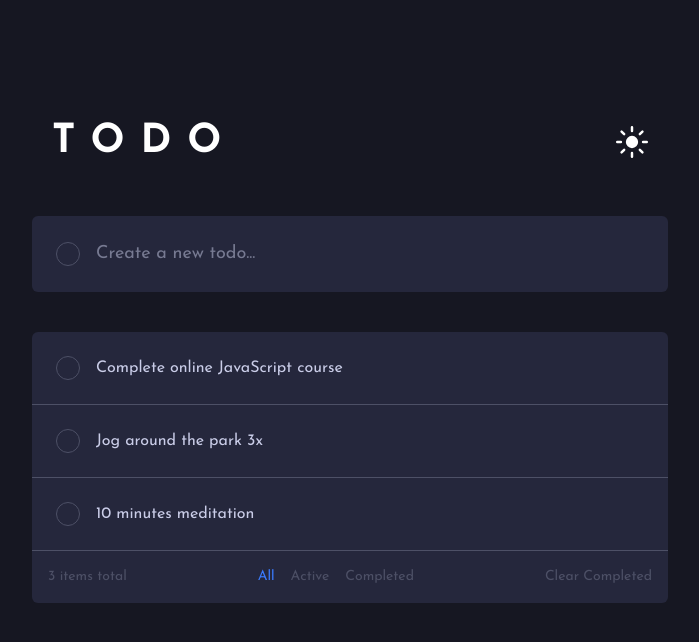
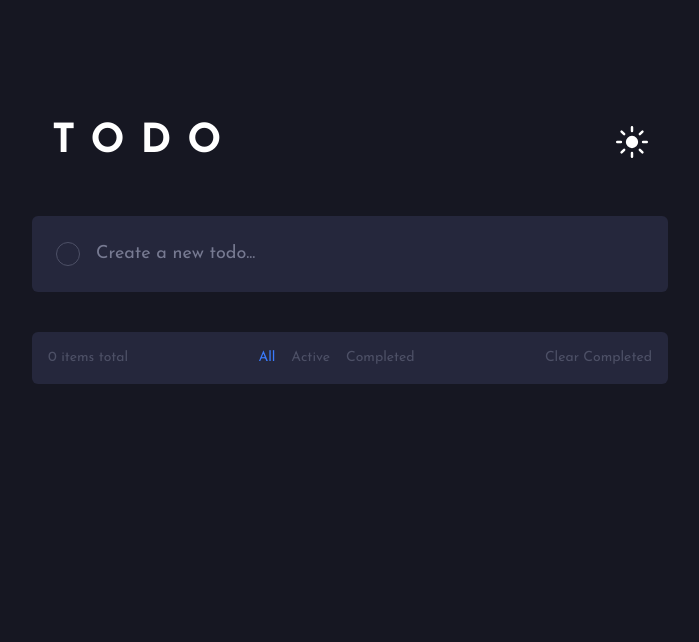
Before and after one commit to Kaue-Mota/ToDoList, a React (Vite) app: page / in a window 1280 px wide. Shown: the top 642 px of the page, without its empty margins (290-989 px from the left). Built offline with nearby package versions, Linux system fonts and the light colour scheme.

Commit message:
feat: Implement Todo functionality with add and toggle features, and enhance TodoList component

```diff
--- a/src/App.tsx
+++ b/src/App.tsx
@@ -2,24 +2,78 @@ import ToDoHeader from "./components/TodoHeader";
 import TodoForm from "./components/TodoForm";
 import TodoList from "./components/TodoList";
 import { TodoContainer } from "./components/TodoContainer";
+import { useState, type FormEvent } from "react";
+
+export interface Todo {
+  id: number;
+  text: string;
+  completed: boolean;
+}
+
+function App() {
+  const [todoList, setTodoList] = useState<Todo[]>([]);
+  const [filter, setFilter] = useState<"all" | "active" | "completed">("all");
+
+  const addTodo = (event: FormEvent<HTMLFormElement>) => {
+    event.preventDefault();
+
+    const formData = new FormData(event.currentTarget);
+    const todoItem = formData.get("todo") as string;
+
+    console.log(todoItem);
+
+    if (!todoItem.trim()) return;
+
+    setTodoList((prev) => [
+      ...prev,
+      {
+        id: Date.now(),
+        text: todoItem,
+        completed: false,
+      },
+    ]);
+
+    event.currentTarget.reset();
+  };
 
 
+  const toggleTodoCompleted = (id: number) => {
+    console.log(id);
+    const newTodoList = todoList.map((todo) => {
+      if (id === todo.id) {
+        const completed = !todo.completed;
 
+        return {
+          ...todo,
+          completed,
+        };
+      }
 
-function App() {
+      return todo;
+    });
+    setTodoList(newTodoList);
+  };
+
+    const filteredTodos =  todoList.filter(todo => {
+      if(filter === "active") return !todo.completed
+      if(filter === "completed") return todo.completed
+      return true
+    })
 
   return (
     <>
       <TodoContainer>
+        <ToDoHeader />
 
-            <ToDoHeader />
+        <TodoForm addTodo={addTodo} />
 
-            <TodoForm />
-
-            <TodoList />
-
+        <TodoList
+          todoList={filteredTodos}
+          toggleTodoCompleted={toggleTodoCompleted}
+          setFilter={setFilter}
+          filter={filter}
+        />
       </TodoContainer>
-
     </>
   );
 }
--- a/src/components/TodoForm/index.tsx
+++ b/src/components/TodoForm/index.tsx
@@ -1,11 +1,17 @@
-import { useContext } from "react";
+import { useContext, type FormEvent } from "react";
 import { ThemeContext } from "../../contexts/ThemeContext";
 import { themeConfig } from "../../contexts/theme";
 
-const TodoForm = () => {
+interface TodoInputProps {
+  addTodo: (event : FormEvent<HTMLFormElement>) => void
+}
+
+const TodoForm = ({addTodo}: TodoInputProps) => {
+
     const { theme } = useContext(ThemeContext);
+
   return (
-    <form className="relative mb-10 ">
+    <form className="relative mb-10 " onSubmit={addTodo}>
       <span className={`absolute w-6 h-6 border ${themeConfig[theme].todo.borderColor} top-1/2 transform -translate-y-1/2 rounded-full left-6`}></span>
 
       <input
--- a/src/components/TodoHeader/index.tsx
+++ b/src/components/TodoHeader/index.tsx
@@ -6,7 +6,7 @@ import {useContext} from "react";
 const ToDoHeader = () => {
   const { theme, toggleTheme } = useContext(ThemeContext);
 
-  console.log(themeConfig[theme]);
+
 
 
   return (
--- a/src/components/TodoList/index.tsx
+++ b/src/components/TodoList/index.tsx
@@ -1,35 +1,30 @@
 import { useContext } from "react";
 import { ThemeContext } from "../../contexts/ThemeContext";
 import { themeConfig } from "../../contexts/theme";
+import type { Todo } from "../../App";
+import IconCheck from "/images/icon-check.svg";
 
-const todos = [
-  {
-    id: 1,
-    title: "Complete online JavaScript course",
-    completed: true,
-  },
+interface TodoListProps {
+  todoList: Todo[];
+  toggleTodoCompleted: (id: number) => void;
+  setFilter: (filter: "all" | "active" | "completed") => void;
+  filter: "all" | "active" | "completed";
+}
 
-  {
-    id: 2,
-    title: "Jog around the park 3x",
-    completed: false,
-  },
+const TodoList = ({
+  todoList,
+  toggleTodoCompleted,
+  setFilter,
+  filter,
+}: TodoListProps) => {
+  const { theme } = useContext(ThemeContext);
 
-  {
-    id: 3,
-    title: "10 minutes meditation",
-    completed: false,
-  },
-];
-
-const TodoList = () => {
-  const { theme } = useContext(ThemeContext);
 
   return (
     <>
       <div className={`${themeConfig[theme].todo.backgroundColor} rounded-md`}>
         <ul>
-          {todos.map((todo) => (
+          {todoList.map((todo) => (
             <li
               className={`p-6 border-b ${themeConfig[theme].todo.borderColor} flex justify-between items-center`}
               key={todo.id}
@@ -37,13 +32,34 @@ const TodoList = () => {
               <div className="flex items-center gap-4">
                 <span className="inline-block w-6 h-6 rounded-full hover:bg-[linear-gradient(to_right,hsl(192,100%,67%),hsl(280,87%,65%))] hover:p-px cursor-pointer">
                   <button
-                    className={`w-full h-full border ${themeConfig[theme].todo.borderColor}
-                  ${themeConfig[theme].todo.backgroundColor} rounded-full cursor-pointer`}
-                  ></button>
+                    onClick={() => toggleTodoCompleted(todo.id)}
+                    className={`w-full h-full border ${
+                      themeConfig[theme].todo.borderColor
+                    }
+                  ${
+                    themeConfig[theme].todo.backgroundColor
+                  } rounded-full cursor-pointer ${
+                      todo.completed
+                        ? "bg-[linear-gradient(to_right,hsl(192,100%,67%),hsl(280,87%,65%))]"
+                        : ""
+                    }`}
+                  >
+                    {todo.completed && (
+                      <img
+                        src={IconCheck}
+                        alt="Icone de marcado"
+                        className="h-2 w-2 m-auto"
+                      />
+                    )}
+                  </button>
                 </span>
 
-                <p className={`${themeConfig[theme].todo.textColor}`}>
-                  {todo.title}
+                <p
+                  className={`${themeConfig[theme].todo.textColor} ${
+                    todo.completed ? "line-through opacity-50" : ""
+                  }`}
+                >
+                  {todo.text}
                 </p>
               </div>
             </li>
@@ -53,11 +69,25 @@ const TodoList = () => {
         <div
           className={`flex justify-between p-4 ${themeConfig[theme].layout.textColor} text-sm`}
         >
-          <p>{todos.length} items total</p>
+          <p>{todoList.length} items total</p>
           <div className="hidden sm:flex gap-4">
-            <button className="text-bright-blue cursor-pointer">All</button>
             <button
-              className={`cursor-pointer ${
+              onClick={() => setFilter("all")}
+              className={`${
+                filter === "all" ? "text-bright-blue" : ""
+              } cursor-pointer ${
+                theme === "dark"
+                  ? "hover:text-neutral-light-grayish-blue"
+                  : "hover:text-neutral-very-dark-blue"
+              }`}
+            >
+              All
+            </button>
+            <button
+              onClick={() => setFilter("active")}
+              className={`${
+                filter === "active" ? "text-bright-blue" : ""
+              } cursor-pointer ${
                 theme === "dark"
                   ? "hover:text-neutral-light-grayish-blue"
                   : "hover:text-neutral-very-dark-blue"
@@ -66,7 +96,10 @@ const TodoList = () => {
               Active
             </button>
             <button
-              className={`cursor-pointer ${
+              onClick={() => setFilter("completed")}
+              className={`${
+                filter === "completed" ? "text-bright-blue" : ""
+              } cursor-pointer ${
                 theme === "dark"
                   ? "hover:text-neutral-light-grayish-blue"
                   : "hover:text-neutral-very-dark-blue"
@@ -90,9 +123,23 @@ const TodoList = () => {
       <div
         className={`${themeConfig[theme].todo.backgroundColor} ${themeConfig[theme].layout.textColor} mt-4 flex justify-center gap-5 py-4 rounded-md sm:hidden`}
       >
-        <button className="text-bright-blue cursor-pointer">All</button>
         <button
-          className={`cursor-pointer ${
+          onClick={() => setFilter("all")}
+          className={`${
+            filter === "all" ? "text-bright-blue" : ""
+          } cursor-pointer  ${
+            theme === "dark"
+              ? "hover:text-neutral-light-grayish-blue"
+              : "hover:text-neutral-very-dark-blue"
+          }`}
+        >
+          All
+        </button>
+        <button
+          onClick={() => setFilter("active")}
+          className={`${
+            filter === "active" ? "text-bright-blue" : ""
+          } cursor-pointer  ${
             theme === "dark"
               ? "hover:text-neutral-light-grayish-blue"
               : "hover:text-neutral-very-dark-blue"
@@ -101,17 +148,24 @@ const TodoList = () => {
           Active
         </button>
         <button
-          className={`cursor-pointer ${
+          onClick={() => setFilter("completed") }
+          className={`${
+            filter === "completed" ? "text-bright-blue" : ""
+          } cursor-pointer ${
             theme === "dark"
               ? "hover:text-neutral-light-grayish-blue"
               : "hover:text-neutral-very-dark-blue"
           }`}
         >
           Completed
+
         </button>
+
       </div>
     </>
   );
 };
 
+
+
 export default TodoList;
```
